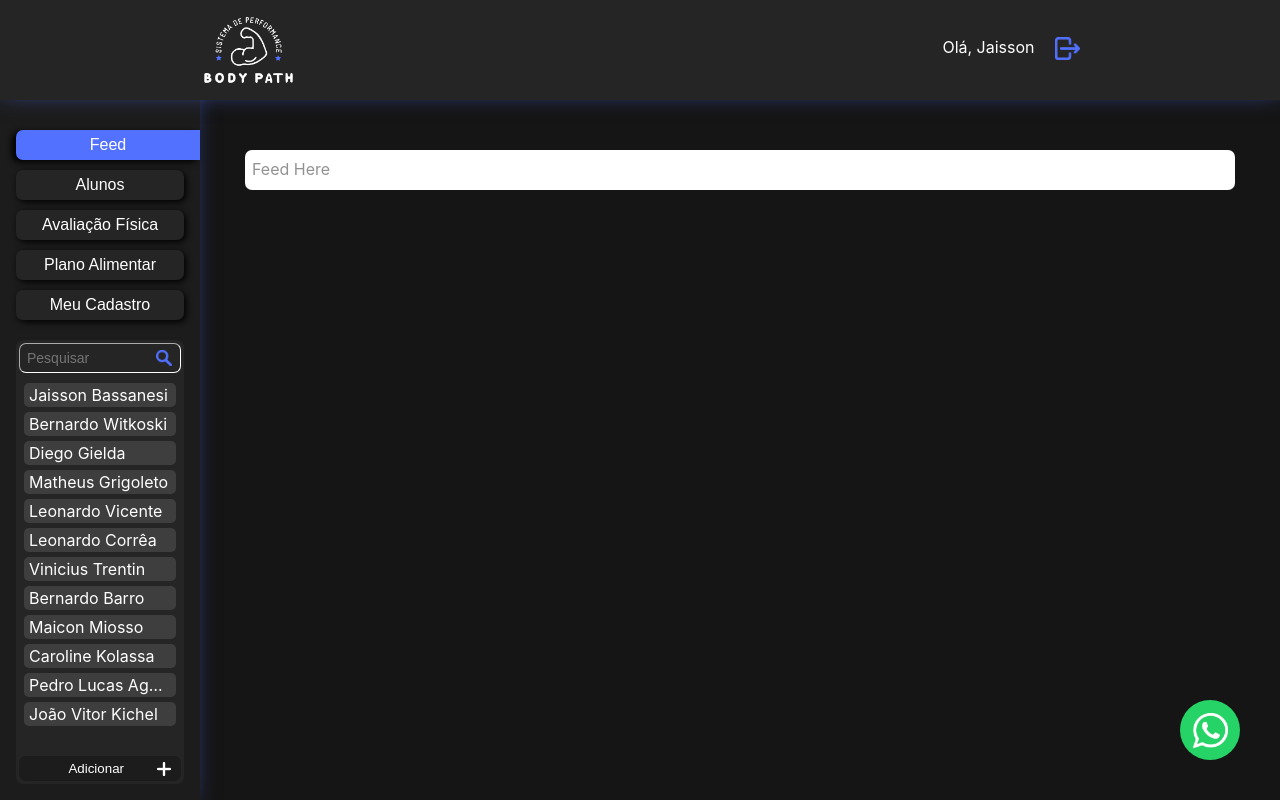
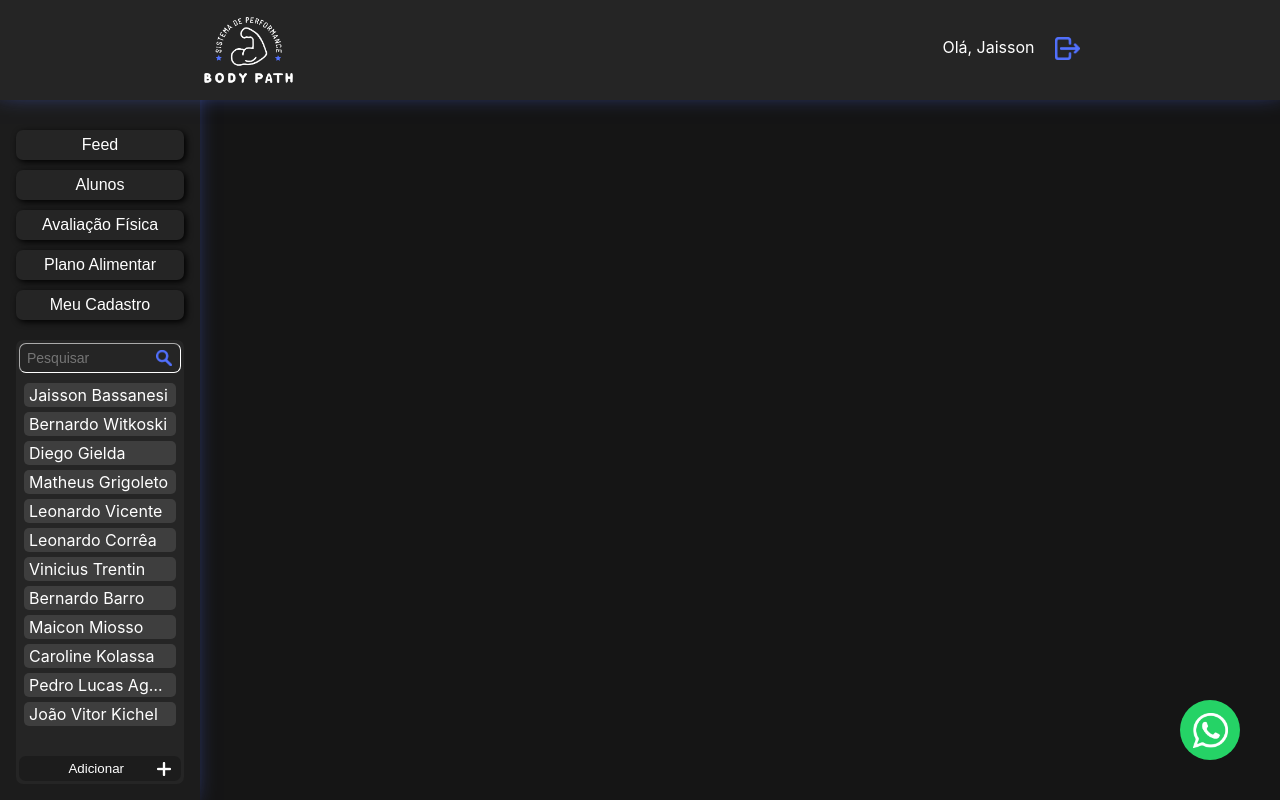
Before and after one commit to IgorFollador/bodypath-frontend, a React (Create React App) app: page /professional in a window 1280 px wide. Built offline with nearby package versions, Linux system fonts and the light colour scheme.

Commit message:
feat: Modify on URLs

```diff
--- a/src/App.jsx
+++ b/src/App.jsx
@@ -18,10 +18,11 @@ function App() {
       <Routes>
 			  <Route path='/' element={ <Main /> }/>
 			  <Route path='/professional' element={ <Professional /> }>
-            <Route index element= { <SectionFeed /> }/>
+            <Route path='feed' element= { <SectionFeed /> }/>
             <Route path='evaluation' element= { <SectionPhysicEval /> }/>
             <Route path='students' element= { <SectionStudents /> }/>
-            <Route path='students/create' element= { <CrudStudents /> }/>
+              <Route path='students/create' element= { <CrudStudents /> }/>
+              <Route path='students/update/:id' element= { <CrudStudents /> }/>
             <Route path='plan' element= { <SectionFoodPlan /> }/>
             <Route path='cadastre' element= { <SectionCadastre /> }/>
         </Route>
--- a/src/components/Header.jsx
+++ b/src/components/Header.jsx
@@ -4,7 +4,7 @@ import logout from '../images/logout.png';
 
 function ButtonEnter() {
   return (
-    <a href="/professional">
+    <a href="/professional/feed">
       <button className="button-enter">Entrar</button>
     </a>
   );
--- a/src/components/SideBar.jsx
+++ b/src/components/SideBar.jsx
@@ -17,7 +17,7 @@ function ButtonSideBar(props) {
         element.classList.add('active');
     }
 
-    var classes = props.path === window.location.pathname ? 'button-spacer active' : 'button-spacer';
+    var classes = window.location.pathname.includes(props.path) ? 'button-spacer active' : 'button-spacer';
     return (
         <div className={classes}>
             <Link to={props.path}>
@@ -67,7 +67,7 @@ const sideBar = () => {
     return (
         <div className='sideBar-container'>
             <div className='buttons-container'>
-                <ButtonSideBar label={'Feed'} id={'btn-1'} path={'/professional'} />
+                <ButtonSideBar label={'Feed'} id={'btn-1'} path={'/professional/feed'} />
                 <ButtonSideBar label={'Alunos'} id={'btn-2'} path={'/professional/students'} />
                 <ButtonSideBar label={'Avaliação Física'} id={'btn-3'} path={'/professional/evaluation'} />
                 <ButtonSideBar label={'Plano Alimentar'} id={'btn-4'} path={'/professional/plan'} />
--- a/src/pages/Professional/CrudUser.jsx
+++ b/src/pages/Professional/CrudUser.jsx
@@ -1,14 +1,14 @@
 import './CrudUser.scss';
-import { Link } from 'react-router-dom';
+import { Link, useParams } from 'react-router-dom';
 import InputText from '../../components/InputText';
 import InputRadio from '../../components/InputRadio';
 
-export default function CrudUser(props) {
+export default function CrudUser() {
 
-    function spreadInfos(props) {
-        if(props.userId) {
-            //se vier o Id pelas props significa que é edição, então deve ser preenchido o crud com os dados do user
-        }
+    const { id } = useParams();
+    if(id) {
+        console.log(id)
+        //fazer requisição para buscar os dados do usuário através do id, e preencher o crud com os dados da requisição
     }
 
     function constructJson(event) {
@@ -27,7 +27,8 @@ export default function CrudUser(props) {
                        event.target[11].value,
             'observation': event.target[12].value,
         }
-        console.log(obj)
+        console.log(JSON.stringify(obj))
+        console.log(JSON.parse(JSON.stringify(obj)))
     }
 
     return (
@@ -70,9 +71,9 @@ export default function CrudUser(props) {
                 </div>
             </div>
             <div className='div-btn-save'>
-                {/* <Link to={'/professional/students'}> */}
+                <Link to={'/professional/students'}>
                     <button type='submit' className='btn btn-save'>Salvar</button>
-                {/* </Link> */}
+                </Link>
             </div>
         </form>
     )
--- a/src/pages/Professional/SectionStudents.jsx
+++ b/src/pages/Professional/SectionStudents.jsx
@@ -6,10 +6,10 @@ import exclude from '../../images/exclude.png';
 
 export default function SectionStudents() {
     function ListStudents() {
+
         function returnPeople() {
             //Array estático até ter a consulta ao back-end
             var arrPeople = [
-                {id: 0, firstName: 'Jaisson', lastName: 'Bassanesi'},
                 {id: 1, firstName: 'Bernardo', lastName: 'Witkoski'},
                 {id: 2, firstName: 'Diego', lastName: 'Gielda'},
                 {id: 3, firstName: 'Matheus', lastName: 'Grigoleto'},
@@ -21,6 +21,7 @@ export default function SectionStudents() {
                 {id: 9, firstName: 'Caroline', lastName: 'Kolassa'},
                 {id: 10, firstName: 'Pedro', lastName: 'Lucas Agostini'},
                 {id: 11, firstName: 'João Vitor', lastName: 'Kichel'},
+                {id: 12, firstName: 'Jaisson', lastName: 'Bassanesi'},
             ];
             return arrPeople;
         }
@@ -34,7 +35,9 @@ export default function SectionStudents() {
                                 <div className='item-person'>
                                     <span>{person.firstName + ' ' + person.lastName}</span>
                                 </div>
-                                <button className='btn btn-edit'><img src={edit} alt='Editar' /></button>
+                                <Link to={'/professional/students/update/' + person.id}>
+                                    <button className='btn btn-edit'><img src={edit} alt='Editar' /></button>
+                                </Link>
                                 <button className='btn btn-exclude'><img src={exclude} alt='Excluir' /></button>
                             </div>
                         )
```
Also changed, not shown: 1 other file (tests, documents, lock files or other folders).
